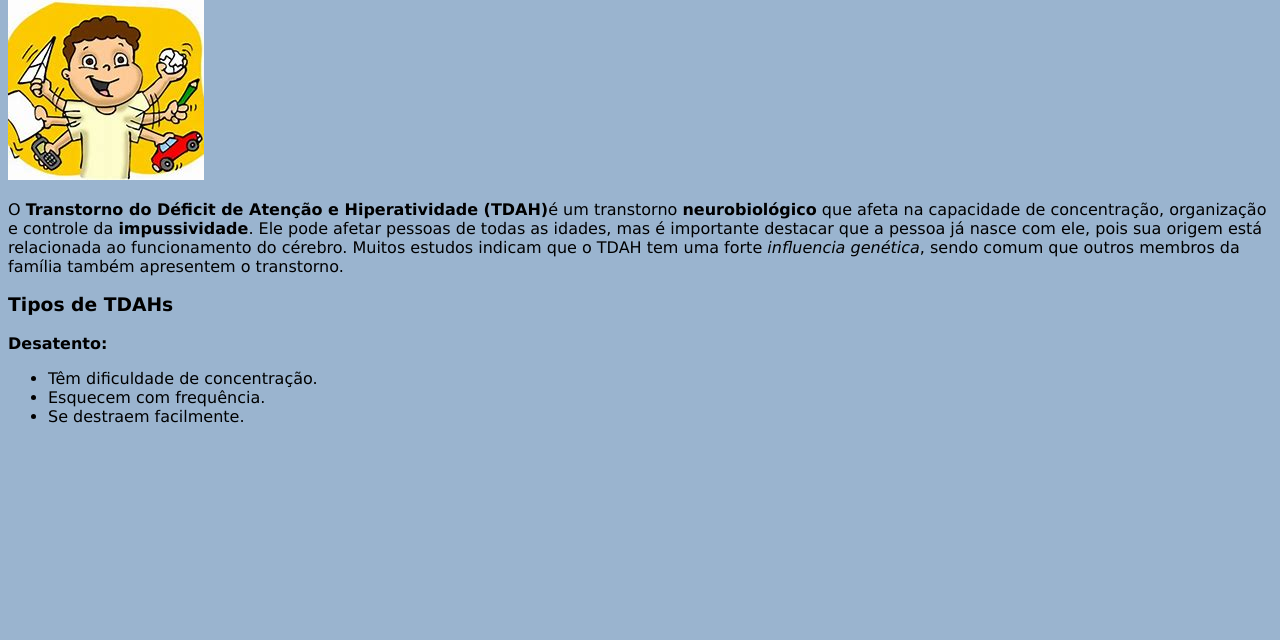
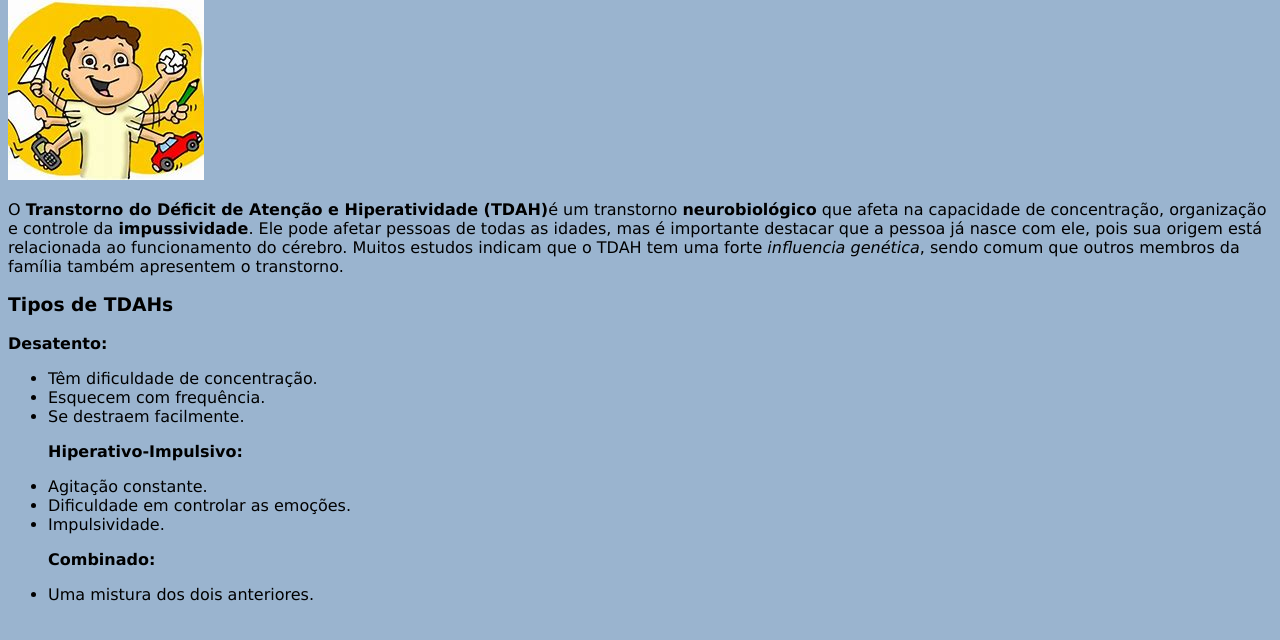
Before and after one commit to ByaCarla/Projeto-Site, a plain HTML site: page index.html in a window 1280 px wide. Shown: the part 130-770 px from the top of the page. Drawn offline with Linux system fonts and the light colour scheme.

Commit message:
listas sobre TDAH atualizadas

```diff
--- a/index.html
+++ b/index.html
@@ -35,6 +35,12 @@
                 <li>Têm dificuldade de concentração.</li>
                 <li>Esquecem com frequência.</li>
                 <li>Se destraem facilmente.</li>
+                <p><strong>Hiperativo-Impulsivo:</strong></p>
+                <li>Agitação constante.</li>
+                <li>Dificuldade em controlar as emoções.</li>
+                <li>Impulsividade.</li>
+                <p><strong>Combinado:</strong></p>
+                <li>Uma mistura dos dois anteriores.</li>
 
             </ul>
         </main>
```
